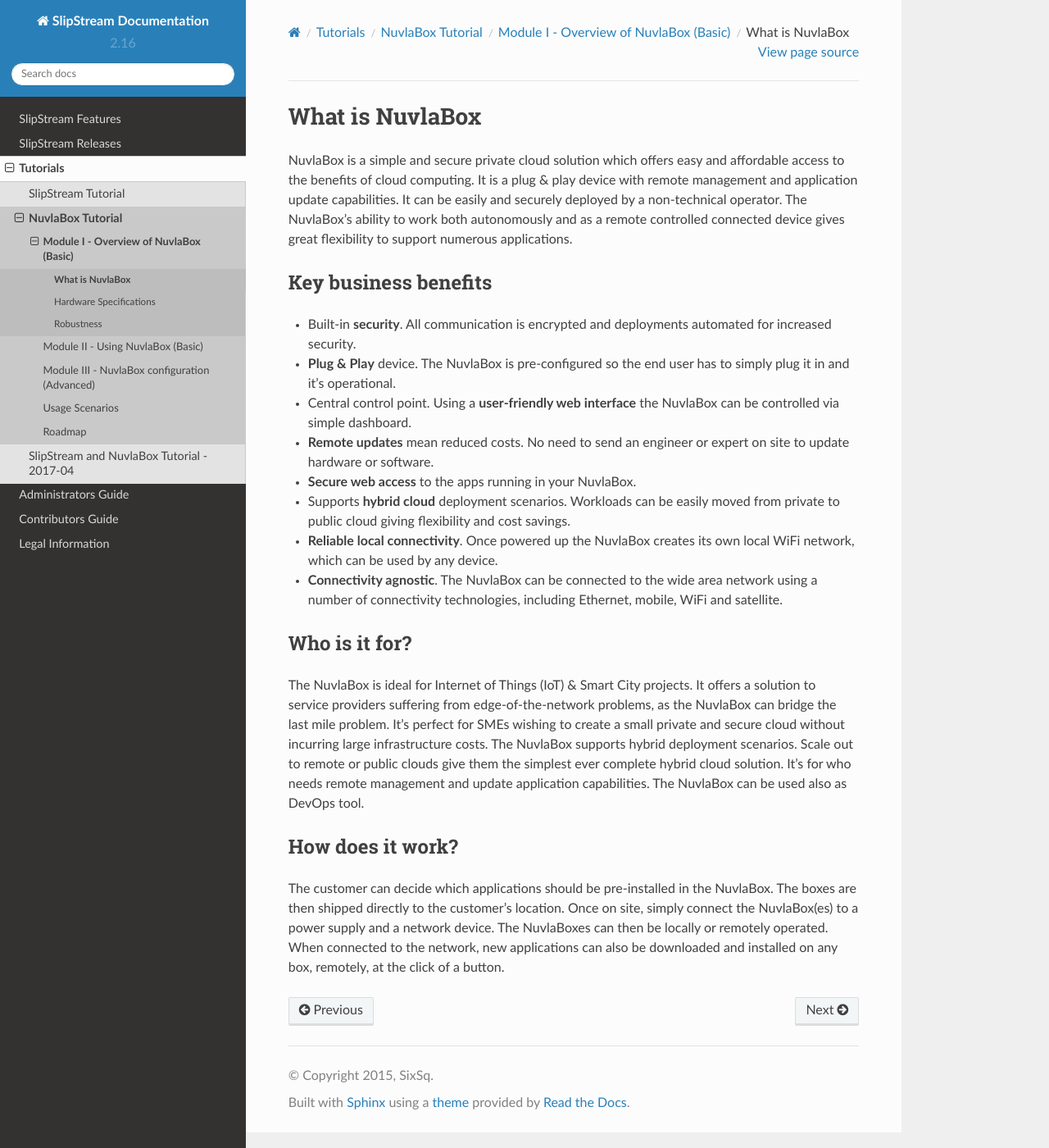
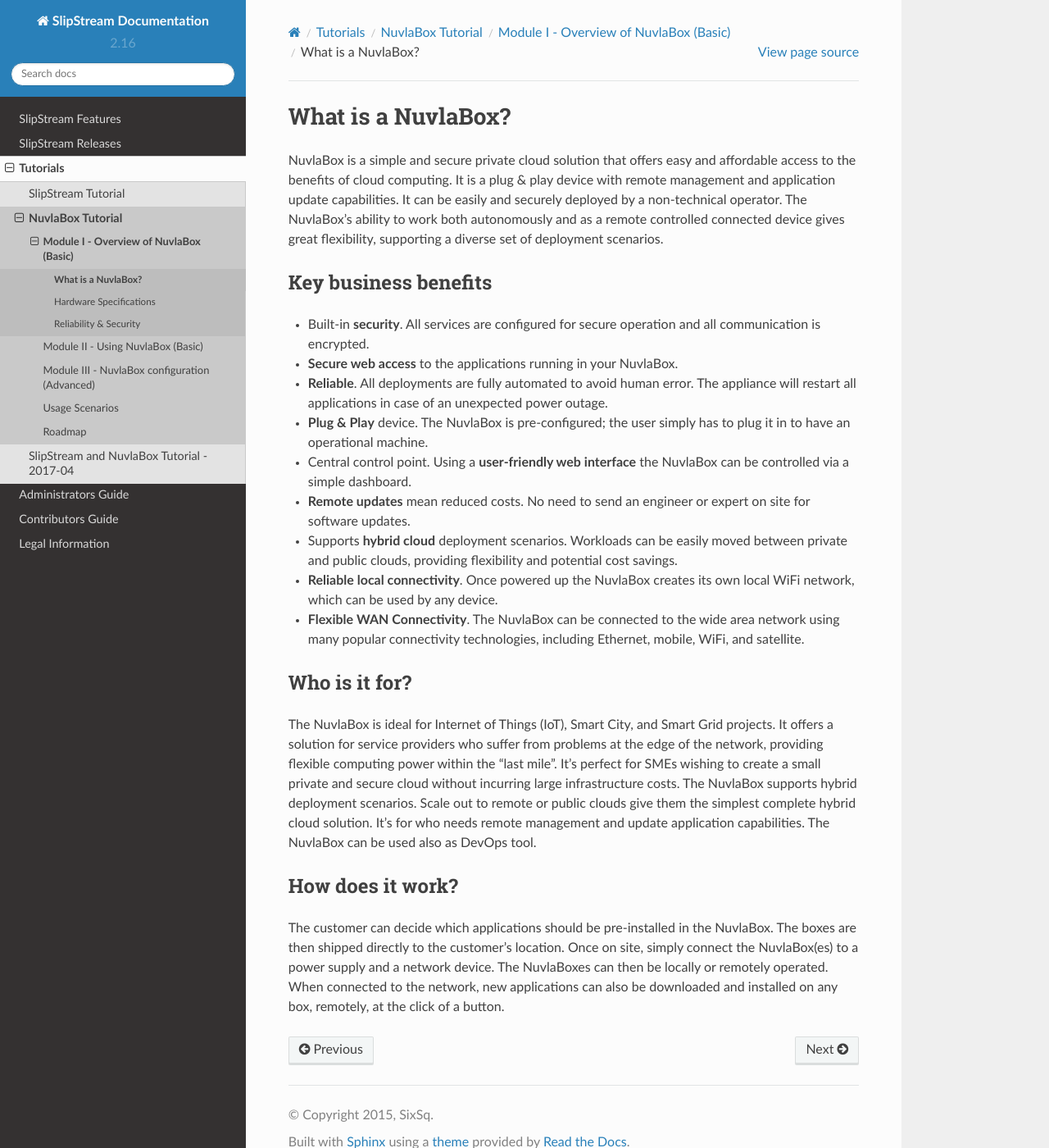
Before and after one commit to slipstream/SlipStreamDocumentation, a Sphinx documentation site: the page built from docs/tutorials/nb/nuvlabox-defined.rst, in a window 1280 px wide and 1400 px high. Shown: the whole window at 82% size. Built offline with Sphinx 7.4.7 and the Read the Docs theme 2.0.0, drawn with Linux system fonts in a browser that asks for light colours.

Commit message:
english changes

```diff
--- a/docs/tutorials/nb/nuvlabox-defined.rst
+++ b/docs/tutorials/nb/nuvlabox-defined.rst
@@ -1,29 +1,61 @@
 
-What is NuvlaBox
-=================
+What is a NuvlaBox?
+===================
 
-NuvlaBox is a simple and secure private cloud solution which offers easy and affordable access to the benefits of cloud computing.
-It is a plug & play device with remote management and application update capabilities. It can be easily and securely deployed by a non-technical operator.
-The NuvlaBox’s ability to work both autonomously and as a remote controlled connected device gives great flexibility to support numerous applications.
+NuvlaBox is a simple and secure private cloud solution that offers
+easy and affordable access to the benefits of cloud computing.  It is
+a plug & play device with remote management and application update
+capabilities. It can be easily and securely deployed by a
+non-technical operator.  The NuvlaBox’s ability to work both
+autonomously and as a remote controlled connected device gives great
+flexibility, supporting a diverse set of deployment scenarios.
 
 
 Key business benefits
 ---------------------
-- Built-in **security**. All communication is encrypted and deployments automated for increased security.
-- **Plug & Play** device. The NuvlaBox is pre-configured so the end user has to simply plug it in and it’s operational.
-- Central control point. Using a **user-friendly web interface** the NuvlaBox can be controlled via simple dashboard.
-- **Remote updates** mean reduced costs. No need to send an engineer or expert on site to update hardware or software.
-- **Secure web access** to the apps running in your NuvlaBox.
-- Supports **hybrid cloud** deployment scenarios. Workloads can be easily moved from private to public cloud giving flexibility and cost savings.
-- **Reliable local connectivity**. Once powered up the NuvlaBox creates its own local WiFi network, which can be used by any device.
-- **Connectivity agnostic**. The NuvlaBox can be connected to the wide area network using a number of connectivity technologies, including Ethernet, mobile, WiFi and satellite.
+
+- Built-in **security**. All services are configured for secure
+  operation and all communication is encrypted.
+- **Secure web access** to the applications running in your NuvlaBox.
+- **Reliable**. All deployments are fully automated to avoid human
+  error.  The appliance will restart all applications in case of an
+  unexpected power outage.
+- **Plug & Play** device. The NuvlaBox is pre-configured; the user
+  simply has to plug it in to have an operational machine.
+- Central control point. Using a **user-friendly web interface** the
+  NuvlaBox can be controlled via a simple dashboard.
+- **Remote updates** mean reduced costs. No need to send an engineer
+  or expert on site for software updates.
+- Supports **hybrid cloud** deployment scenarios. Workloads can be
+  easily moved between private and public clouds, providing
+  flexibility and potential cost savings.
+- **Reliable local connectivity**. Once powered up the NuvlaBox
+  creates its own local WiFi network, which can be used by any device.
+- **Flexible WAN Connectivity**. The NuvlaBox can be connected to the
+  wide area network using many popular connectivity technologies,
+  including Ethernet, mobile, WiFi, and satellite.
 
 Who is it for?
 --------------
-The NuvlaBox is ideal for Internet of Things (IoT) & Smart City projects. It offers a solution to service providers suffering from edge-of-the-network problems, as the NuvlaBox can bridge the last mile problem. It's perfect for SMEs wishing to create a small private and secure cloud without incurring large infrastructure costs. The NuvlaBox supports hybrid deployment scenarios. Scale out to remote or public clouds give them the simplest ever complete hybrid cloud solution. It's for who needs remote management and update application capabilities. The NuvlaBox can be used also as DevOps tool.
+
+The NuvlaBox is ideal for Internet of Things (IoT), Smart City, and
+Smart Grid projects. It offers a solution for service providers who
+suffer from problems at the edge of the network, providing flexible
+computing power within the "last mile". It's perfect for SMEs wishing
+to create a small private and secure cloud without incurring large
+infrastructure costs. The NuvlaBox supports hybrid deployment
+scenarios. Scale out to remote or public clouds give them the simplest
+complete hybrid cloud solution. It's for who needs remote management
+and update application capabilities. The NuvlaBox can be used also as
+DevOps tool.
 
 How does it work?
 -----------------
-The customer can decide which applications should be pre-installed in the NuvlaBox.
-The boxes are then shipped directly to the customer’s location. Once on site, simply connect the NuvlaBox(es) to a power supply and a network device.
-The NuvlaBoxes can then be locally or remotely operated. When connected to the network, new applications can also be downloaded and installed on any box, remotely, at the click of a button.
+
+The customer can decide which applications should be pre-installed in
+the NuvlaBox.  The boxes are then shipped directly to the customer’s
+location. Once on site, simply connect the NuvlaBox(es) to a power
+supply and a network device.  The NuvlaBoxes can then be locally or
+remotely operated. When connected to the network, new applications can
+also be downloaded and installed on any box, remotely, at the click of
+a button.
```
Also changed, not shown: docs/tutorials/nb/hw-spec.rst (+12 -9 lines), docs/tutorials/nb/index.rst (+6 -10 lines), docs/tutorials/nb/module-1.rst (+5 -5 lines), docs/tutorials/nb/robustness.rst (+29 -14 lines).
